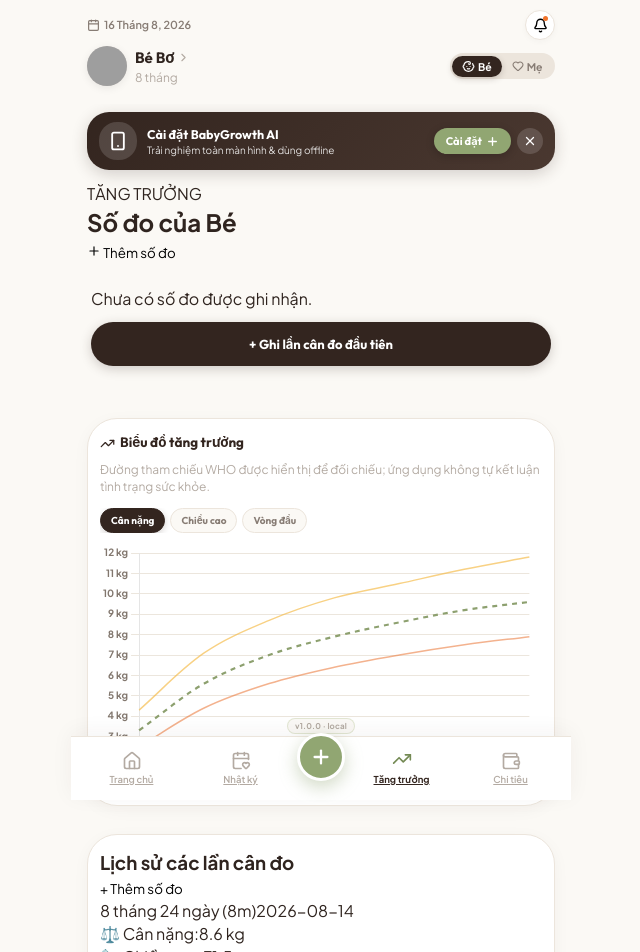
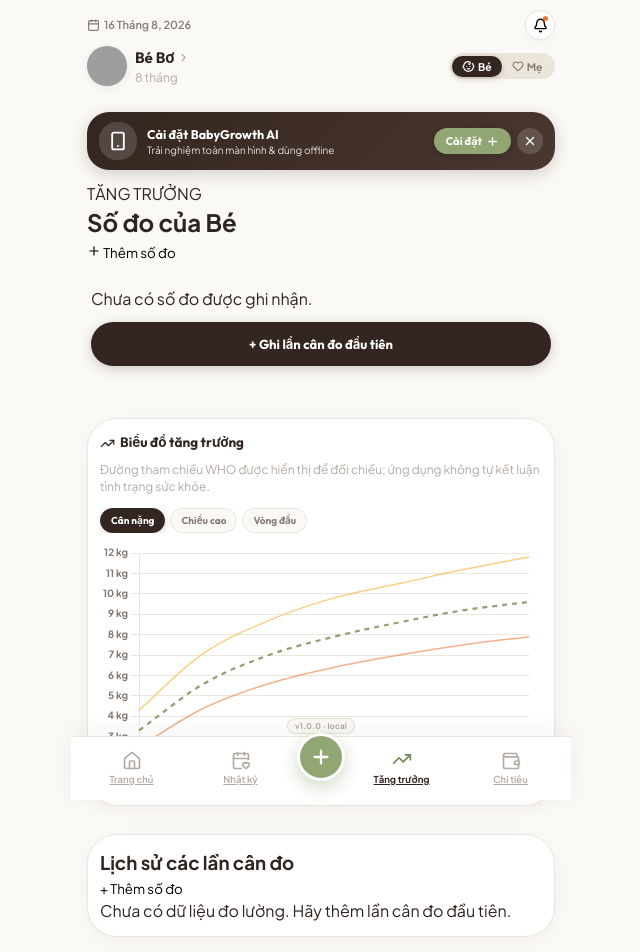
Before and after one commit to dvphuit/baby-growth, a React (Vite) app in the folder app/: page /growth in a window 1280 px wide. Shown: the top 952 px of the page, without its empty margins (319-959 px from the left). Built offline with nearby package versions, Linux system fonts and the light colour scheme; grey boxes are pictures that could not be loaded.

Commit message:
fix: hide seeded growth history

```diff
--- a/app/src/components/growth/GrowthHistory.tsx
+++ b/app/src/components/growth/GrowthHistory.tsx
@@ -1,4 +1,5 @@
 import { useBabyStore } from '@/store/useBabyStore';
+import { getRealGrowthHistory } from '@/domain/growthSelectors';
 
 interface GrowthHistoryProps {
   onOpenAddMeasurement: () => void;
@@ -6,7 +7,7 @@ interface GrowthHistoryProps {
 
 export const GrowthHistory: React.FC<GrowthHistoryProps> = ({ onOpenAddMeasurement }) => {
   const currentStageData = useBabyStore((state) => state.currentStageData());
-  const history = currentStageData.growthHistory || [];
+  const history = getRealGrowthHistory(currentStageData.growthHistory);
 
   return (
     <div className="growth-history-section">
@@ -21,19 +22,12 @@ export const GrowthHistory: React.FC<GrowthHistoryProps> = ({ onOpenAddMeasureme
         <div className="growth-history-cards-list">
           {history.map((record) => (
             <div key={record.id} className="history-record-card">
-              <div className="history-card-top">
-                <div>
-                  {record.ageText && <span className="history-age-text">{record.ageText}</span>}
-                  <span className="history-date-text">{record.date}</span>
-                </div>
-              </div>
-
+              <div className="history-card-top"><div>{record.ageText && <span className="history-age-text">{record.ageText}</span>}<span className="history-date-text">{record.date}</span></div></div>
               <div className="history-metrics-row">
                 <div className="metric-badge-box"><span className="metric-key">⚖️ Cân nặng:</span><span className="metric-val">{record.weight} kg</span></div>
                 <div className="metric-badge-box"><span className="metric-key">📏 Chiều cao:</span><span className="metric-val">{record.height} cm</span></div>
                 <div className="metric-badge-box"><span className="metric-key">🧠 Vòng đầu:</span><span className="metric-val">{record.headCirc} cm</span></div>
               </div>
-
               {record.note && <p className="history-note-text">📝 {record.note}</p>}
             </div>
           ))}
```
